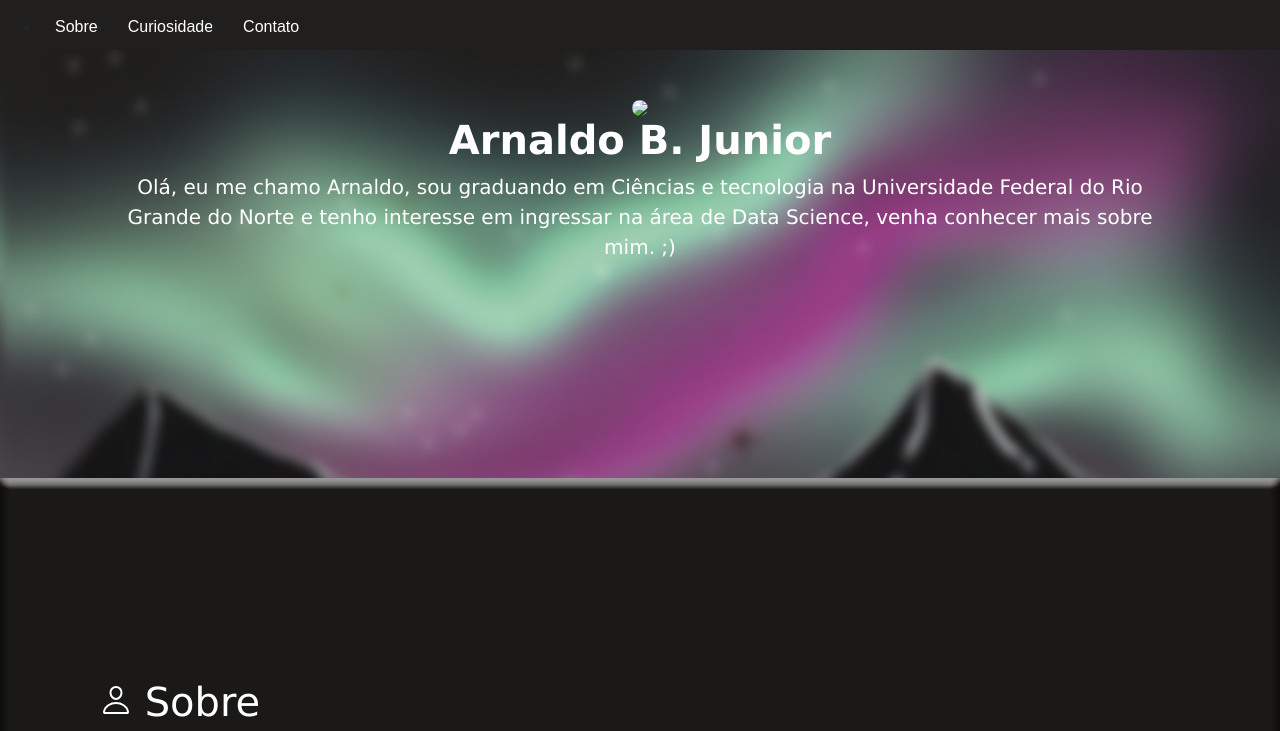
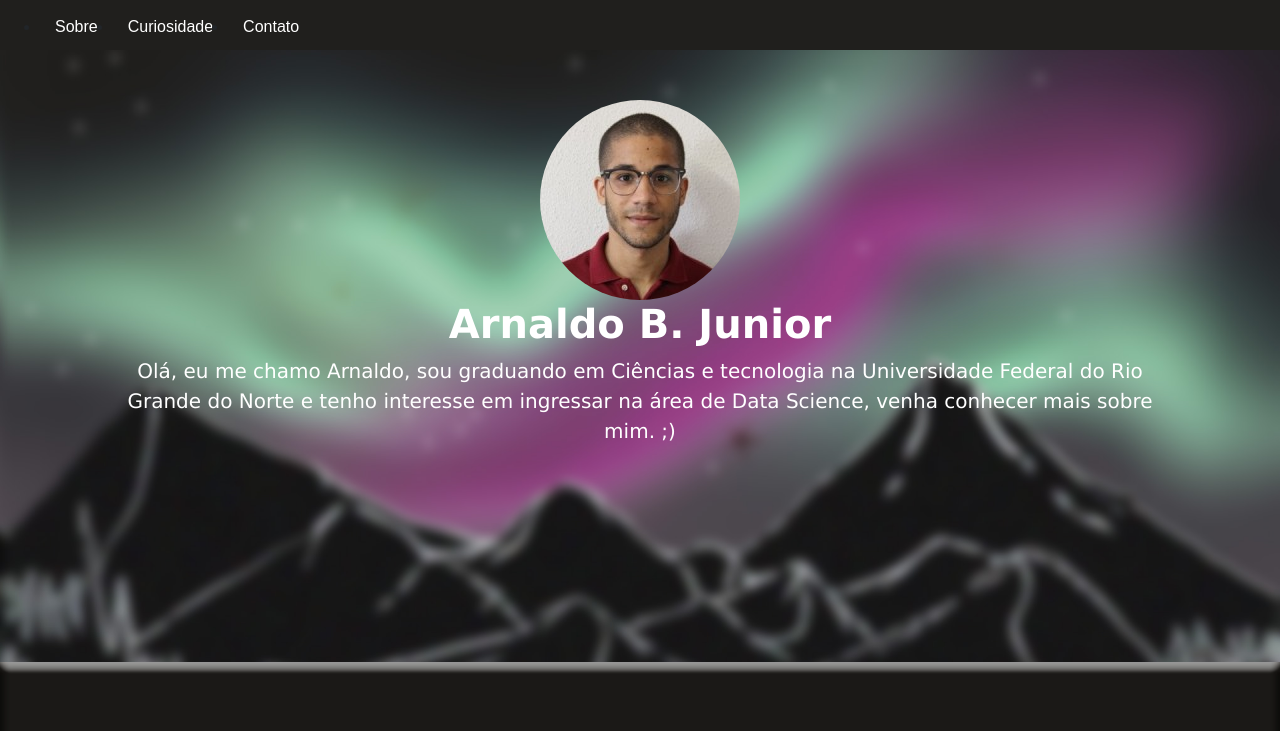
Before and after one commit to arnaldobjunior/Page, a plain HTML site: page index.html in a window 1280 px wide. Shown: the top 731 px of the page. Drawn offline with nearby package versions, Linux system fonts and the light colour scheme.

Commit message:
Update index.html

```diff
--- a/index.html
+++ b/index.html
@@ -21,7 +21,7 @@
       <div class="header">
         <div class="row text-center">
           <div class="col-sm-12">
-            <img src="img/me.jpg"class="moldura" >
+            <img src="me.jpg"class="moldura" >
             <h1 class="text-center font-weight-bold">Arnaldo B. Junior</h1>
             <div class="container">
               <div class="col-sm-12">
```
